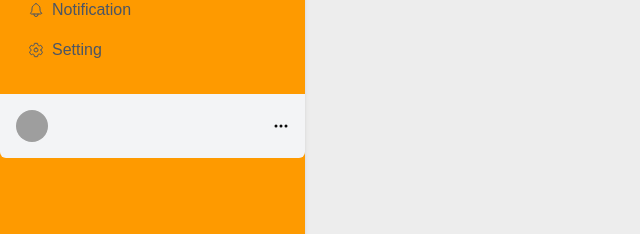
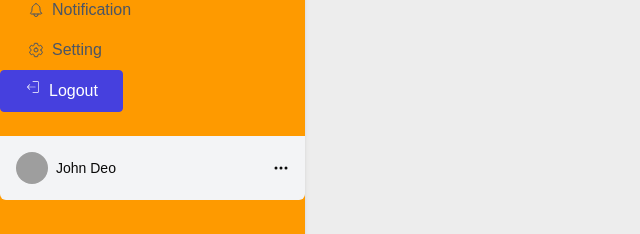
Before and after one commit to Marg0n/QuickHire, a Next.js app in the folder frontend/: page /dashboard/1 in a window 1280 px wide. Shown: the part 571-805 px from the top of the page, without its empty margins (0-640 px from the left). Built offline with nearby package versions, Linux system fonts and the light colour scheme; no server answers; grey boxes are pictures that could not be loaded; a web font is replaced by a local one.

Commit message:
Fix: Fixed proxy for user.

```diff
--- a/frontend/src/components/dashboard/ResponsiveSidebar.tsx
+++ b/frontend/src/components/dashboard/ResponsiveSidebar.tsx
@@ -174,6 +174,11 @@ const ResponsiveSidebar: React.FC = () => {
         ))}
       </div>
 
+      <Button onClick={handleLogout} className="flex gap-2">
+        <CiLogout />
+        Logout
+      </Button>
+
       {/* Profile */}
       <div className="bg-gray-100 p-4 flex items-center justify-between mt-6 rounded-b-md">
         <div className="flex items-center gap-2">
@@ -184,7 +189,11 @@ const ResponsiveSidebar: React.FC = () => {
             width={32}
             height={32}
           />
-          {/* {!collapsed && <span className="text-sm">{user.name} || John Deo</span>} */}
+          {!collapsed && (
+            <span className="text-sm">
+              {user?.userData?.name || "John Deo"}
+            </span>
+          )}
         </div>
 
         {!collapsed && (
--- a/frontend/src/proxy.ts
+++ b/frontend/src/proxy.ts
@@ -7,7 +7,7 @@ const authRoutes = ["/login", "/register"];
 
 //? role based Regex
 const roleBasedPrivateRoutes = {
-  customer: [/^\/dashboard\/customer/],
+  user: [/^\/dashboard\/user/],
   admin: [/^\/dashboard\/admin/],
 };
 
```
